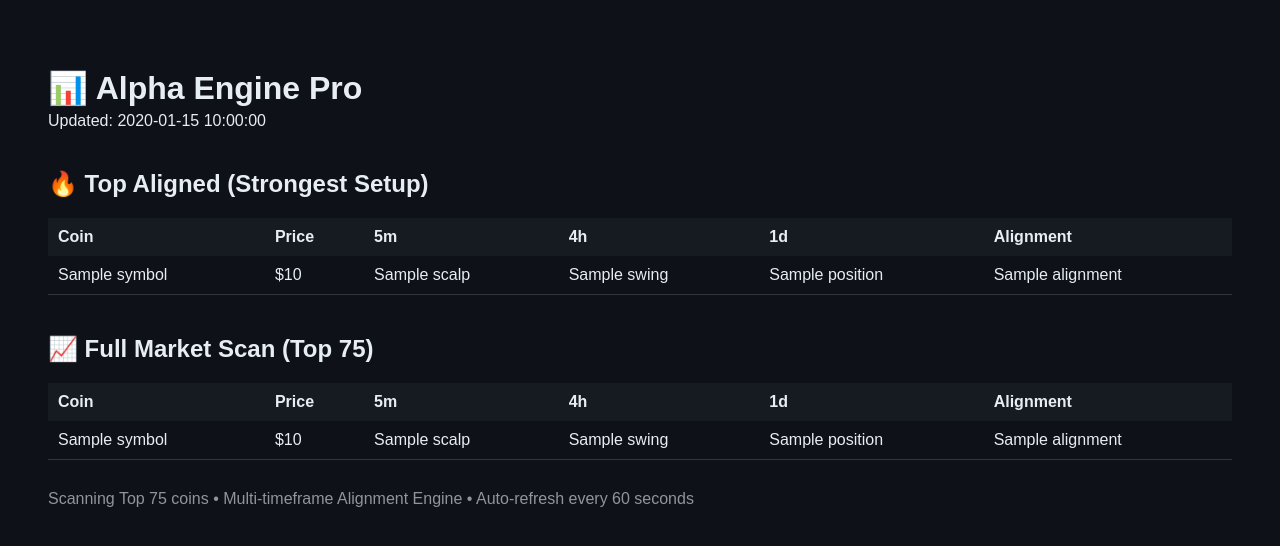
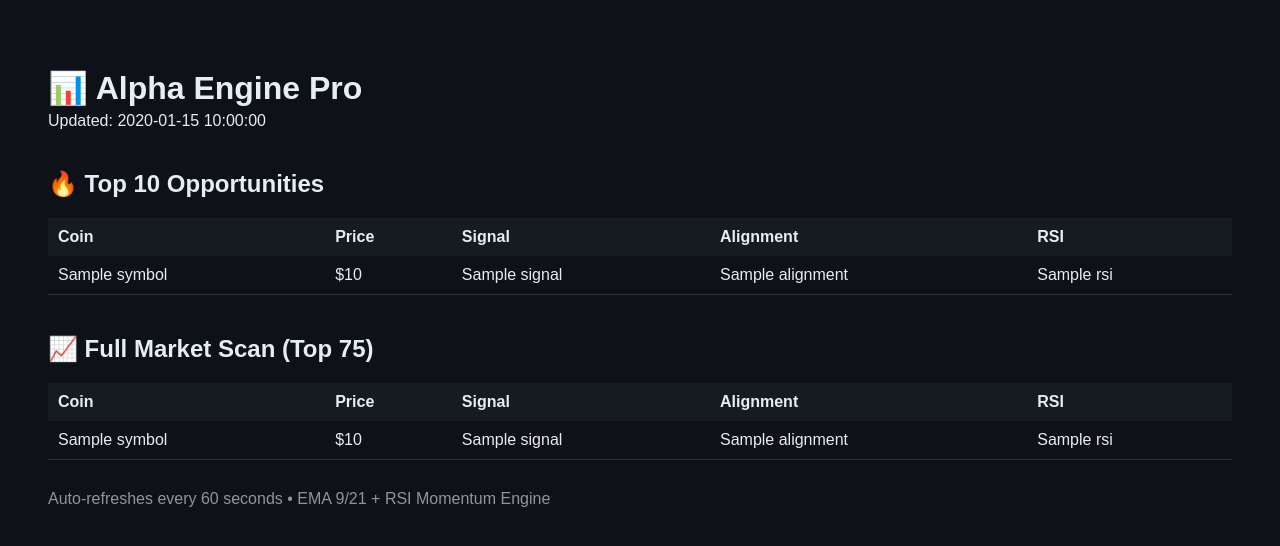
Before and after one commit to hillcolton1976/structured-alpha-engine, a Flask app: template templates/index.html in a window 1280 px wide. Shown: the top 546 px of the page. Run offline with Flask 3, Linux system fonts and the light colour scheme; the template is opened without the code that fills it: most values are stand-ins (such as "Sample title", 1, 10 or a date in 2020).

Commit message:
Update index.html

```diff
--- a/templates/index.html
+++ b/templates/index.html
@@ -10,36 +10,27 @@
             color: #e6edf3;
             padding: 40px;
         }
-
         h1 { margin-bottom: 5px; }
-
         .section { margin-top: 40px; }
-
         table {
             width: 100%;
             border-collapse: collapse;
             margin-top: 15px;
         }
-
         th {
             background: #161b22;
             padding: 10px;
             text-align: left;
         }
-
         td {
             padding: 10px;
             border-bottom: 1px solid #30363d;
         }
-
         tr:hover { background: #1f2937; }
 
         .BUY { color: #22c55e; font-weight: bold; }
         .SELL { color: #ef4444; font-weight: bold; }
         .HOLD { color: #facc15; font-weight: bold; }
-
-        .alignment-3 { color: #22c55e; font-weight: bold; }
-        .alignment--3 { color: #ef4444; font-weight: bold; }
 
         .footer {
             margin-top: 30px;
@@ -53,24 +44,22 @@
 <div>Updated: {{ updated }}</div>
 
 <div class="section">
-<h2>🔥 Top Aligned (Strongest Setup)</h2>
+<h2>🔥 Top 10 Opportunities</h2>
 <table>
 <tr>
 <th>Coin</th>
 <th>Price</th>
-<th>5m</th>
-<th>4h</th>
-<th>1d</th>
+<th>Signal</th>
 <th>Alignment</th>
+<th>RSI</th>
 </tr>
 {% for coin in top %}
 <tr>
 <td>{{ coin.symbol }}</td>
 <td>${{ coin.price }}</td>
-<td class="{{ coin.scalp }}">{{ coin.scalp }}</td>
-<td class="{{ coin.swing }}">{{ coin.swing }}</td>
-<td class="{{ coin.position }}">{{ coin.position }}</td>
+<td class="{{ coin.signal }}">{{ coin.signal }}</td>
 <td>{{ coin.alignment }}</td>
+<td>{{ coin.rsi }}</td>
 </tr>
 {% endfor %}
 </table>
@@ -82,26 +71,24 @@
 <tr>
 <th>Coin</th>
 <th>Price</th>
-<th>5m</th>
-<th>4h</th>
-<th>1d</th>
+<th>Signal</th>
 <th>Alignment</th>
+<th>RSI</th>
 </tr>
 {% for coin in results %}
 <tr>
 <td>{{ coin.symbol }}</td>
 <td>${{ coin.price }}</td>
-<td class="{{ coin.scalp }}">{{ coin.scalp }}</td>
-<td class="{{ coin.swing }}">{{ coin.swing }}</td>
-<td class="{{ coin.position }}">{{ coin.position }}</td>
+<td class="{{ coin.signal }}">{{ coin.signal }}</td>
 <td>{{ coin.alignment }}</td>
+<td>{{ coin.rsi }}</td>
 </tr>
 {% endfor %}
 </table>
 </div>
 
 <div class="footer">
-Scanning Top 75 coins • Multi-timeframe Alignment Engine • Auto-refresh every 60 seconds
+Auto-refreshes every 60 seconds • EMA 9/21 + RSI Momentum Engine
 </div>
 
 </body>
```
